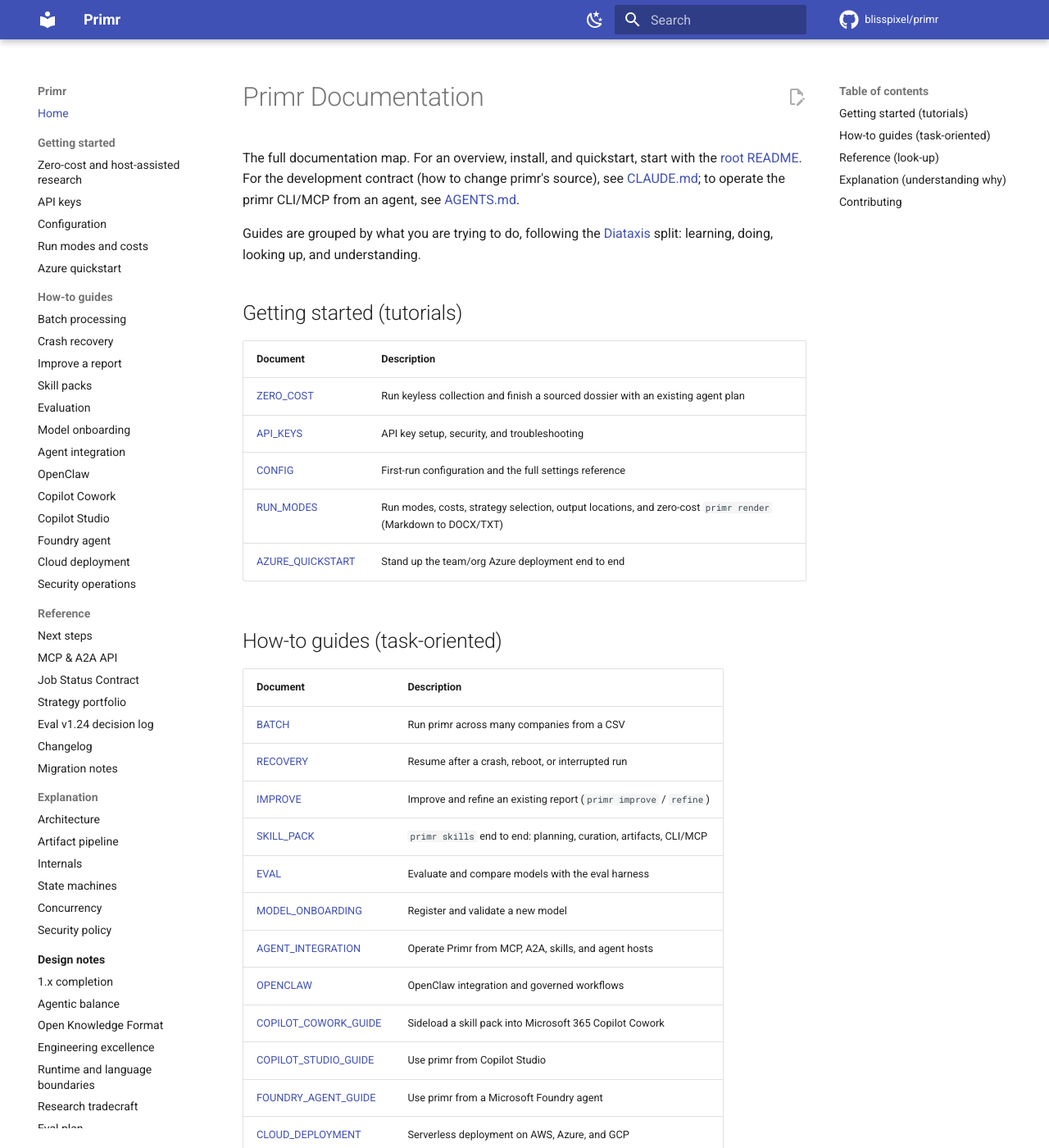
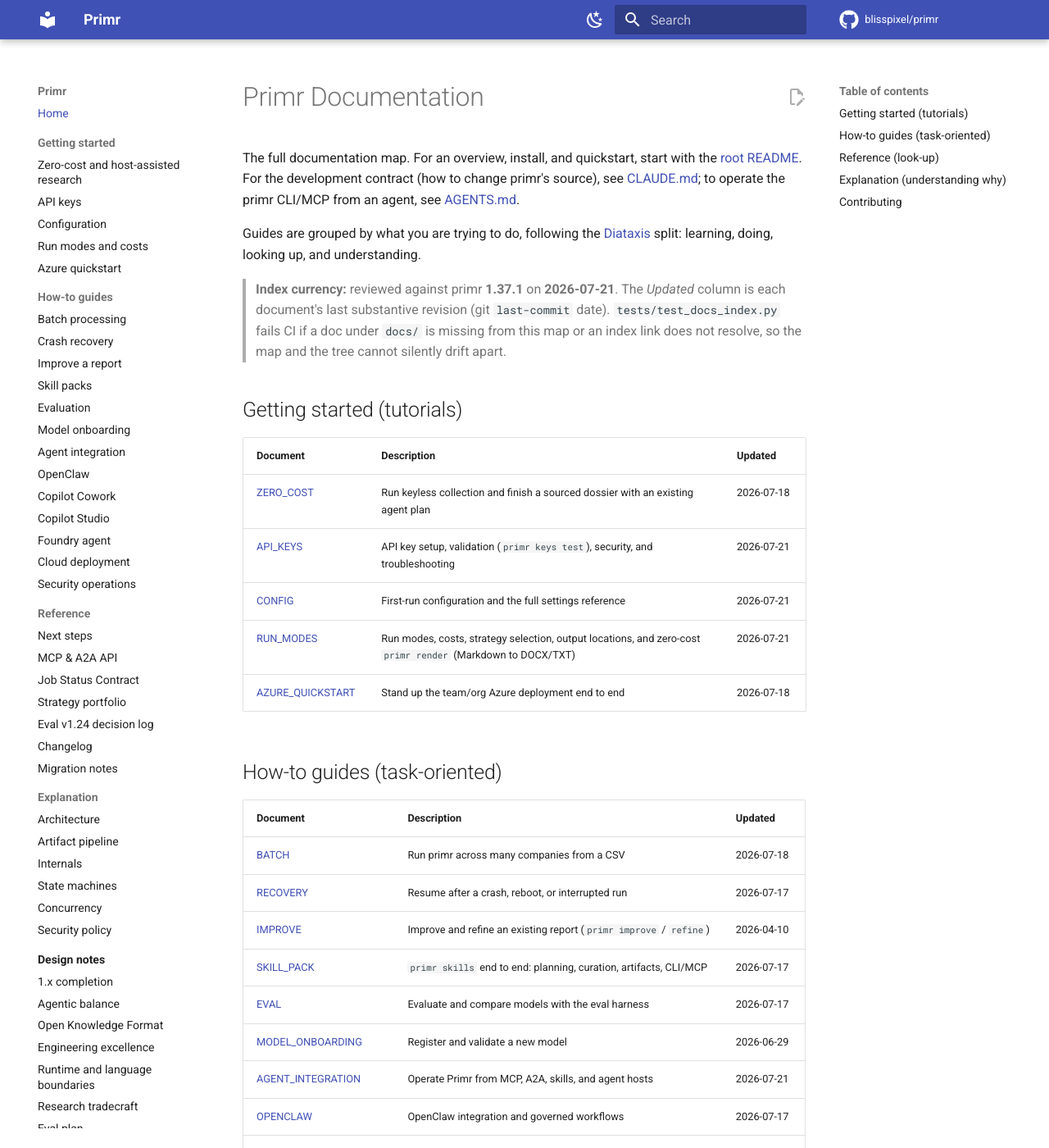
Before and after one commit to blisspixel/primr, an MkDocs documentation site: the page built from docs/README.md, in a window 1280 px wide and 1400 px high. Shown: the whole window at 82% size. Built offline with MkDocs 1.6.1 and Material for MkDocs 9.7.7, drawn with Linux system fonts in a browser that asks for light colours; comment, search, counter and statistics services are not loaded; some of the changed text lies outside the part shown.

Commit message:
Docs index: complete, dated, and self-enforcing (#150)
* Make the docs index complete, dated, and self-enforcing

- docs/README.md: add an 'Updated' column (git last-commit date per doc) and a
  currency stamp; add the previously-missing EVAL_V1_24_0 entry so every doc
  under docs/ is mapped.
- Add tests/test_docs_index.py: fail CI if a top-level doc is missing from the
  index or an index link does not resolve, so the map and tree cannot drift.
- docs/INTERNALS.md: reconcile with the code and ARCHITECTURE.md - refinement
  threshold default is 70 (config GRADE_THRESHOLD_FOR_RESEARCH_REFINEMENT), and
  section writing uses gemini-3.1-pro-preview via previous_interaction_id
  (SECTION_WRITING_MODEL = PRO_MODEL), not gemini-3-flash-preview.

* Apply ruff format to test_docs_index.py

```diff
--- a/docs/README.md
+++ b/docs/README.md
@@ -11,61 +11,68 @@
 [Diataxis](https://diataxis.fr/) split: learning, doing, looking up, and
 understanding.
 
+> **Index currency:** reviewed against primr **1.37.1** on **2026-07-21**. The
+> *Updated* column is each document's last substantive revision (git
+> `last-commit` date). `tests/test_docs_index.py` fails CI if a doc under
+> `docs/` is missing from this map or an index link does not resolve, so the
+> map and the tree cannot silently drift apart.
+
 ## Getting started (tutorials)
 
-| Document | Description |
-|----------|-------------|
-| [ZERO_COST](ZERO_COST.md) | Run keyless collection and finish a sourced dossier with an existing agent plan |
-| [API_KEYS](API_KEYS.md) | API key setup, security, and troubleshooting |
-| [CONFIG](CONFIG.md) | First-run configuration and the full settings reference |
-| [RUN_MODES](RUN_MODES.md) | Run modes, costs, strategy selection, output locations, and zero-cost `primr render` (Markdown to DOCX/TXT) |
-| [AZURE_QUICKSTART](AZURE_QUICKSTART.md) | Stand up the team/org Azure deployment end to end |
+| Document | Description | Updated |
+|----------|-------------|---------|
+| [ZERO_COST](ZERO_COST.md) | Run keyless collection and finish a sourced dossier with an existing agent plan | 2026-07-18 |
+| [API_KEYS](API_KEYS.md) | API key setup, validation (`primr keys test`), security, and troubleshooting | 2026-07-21 |
+| [CONFIG](CONFIG.md) | First-run configuration and the full settings reference | 2026-07-21 |
+| [RUN_MODES](RUN_MODES.md) | Run modes, costs, strategy selection, output locations, and zero-cost `primr render` (Markdown to DOCX/TXT) | 2026-07-21 |
+| [AZURE_QUICKSTART](AZURE_QUICKSTART.md) | Stand up the team/org Azure deployment end to end | 2026-07-18 |
 
 ## How-to guides (task-oriented)
 
-| Document | Description |
-|----------|-------------|
-| [BATCH](BATCH.md) | Run primr across many companies from a CSV |
-| [RECOVERY](RECOVERY.md) | Resume after a crash, reboot, or interrupted run |
-| [IMPROVE](IMPROVE.md) | Improve and refine an existing report (`primr improve` / `refine`) |
-| [SKILL_PACK](SKILL_PACK.md) | `primr skills` end to end: planning, curation, artifacts, CLI/MCP |
-| [EVAL](EVAL.md) | Evaluate and compare models with the eval harness |
-| [MODEL_ONBOARDING](MODEL_ONBOARDING.md) | Register and validate a new model |
-| [AGENT_INTEGRATION](AGENT_INTEGRATION.md) | Operate Primr from MCP, A2A, skills, and agent hosts |
-| [OPENCLAW](OPENCLAW.md) | OpenClaw integration and governed workflows |
-| [COPILOT_COWORK_GUIDE](COPILOT_COWORK_GUIDE.md) | Sideload a skill pack into Microsoft 365 Copilot Cowork |
-| [COPILOT_STUDIO_GUIDE](COPILOT_STUDIO_GUIDE.md) | Use primr from Copilot Studio |
-| [FOUNDRY_AGENT_GUIDE](FOUNDRY_AGENT_GUIDE.md) | Use primr from a Microsoft Foundry agent |
-| [CLOUD_DEPLOYMENT](CLOUD_DEPLOYMENT.md) | Serverless deployment on AWS, Azure, and GCP |
-| [SECURITY_OPS](SECURITY_OPS.md) | Key rotation, audit logs, operational security |
+| Document | Description | Updated |
+|----------|-------------|---------|
+| [BATCH](BATCH.md) | Run primr across many companies from a CSV | 2026-07-18 |
+| [RECOVERY](RECOVERY.md) | Resume after a crash, reboot, or interrupted run | 2026-07-17 |
+| [IMPROVE](IMPROVE.md) | Improve and refine an existing report (`primr improve` / `refine`) | 2026-04-10 |
+| [SKILL_PACK](SKILL_PACK.md) | `primr skills` end to end: planning, curation, artifacts, CLI/MCP | 2026-07-17 |
+| [EVAL](EVAL.md) | Evaluate and compare models with the eval harness | 2026-07-17 |
+| [MODEL_ONBOARDING](MODEL_ONBOARDING.md) | Register and validate a new model | 2026-06-29 |
+| [AGENT_INTEGRATION](AGENT_INTEGRATION.md) | Operate Primr from MCP, A2A, skills, and agent hosts | 2026-07-21 |
+| [OPENCLAW](OPENCLAW.md) | OpenClaw integration and governed workflows | 2026-07-17 |
+| [COPILOT_COWORK_GUIDE](COPILOT_COWORK_GUIDE.md) | Sideload a skill pack into Microsoft 365 Copilot Cowork | 2026-07-21 |
+| [COPILOT_STUDIO_GUIDE](COPILOT_STUDIO_GUIDE.md) | Use primr from Copilot Studio | 2026-07-21 |
+| [FOUNDRY_AGENT_GUIDE](FOUNDRY_AGENT_GUIDE.md) | Use primr from a Microsoft Foundry agent | 2026-07-21 |
+| [CLOUD_DEPLOYMENT](CLOUD_DEPLOYMENT.md) | Serverless deployment on AWS, Azure, and GCP | 2026-07-18 |
+| [SECURITY_OPS](SECURITY_OPS.md) | Key rotation, audit logs, operational security | 2026-07-17 |
 
 ## Reference (look-up)
 
-| Document | Description |
-|----------|-------------|
-| [API](API.md) | MCP server and A2A protocol, programmatic usage |
-| [Job Status](JOB_STATUS.md) | Versioned CLI, MCP, A2A, and API lifecycle contract |
-| [STRATEGY_PORTFOLIO](STRATEGY_PORTFOLIO.md) | Strategy document types and selection |
-| [NEXT_STEPS](NEXT_STEPS.md) | What to build next, why it comes next, and what not to do yet |
-| [CHANGELOG](CHANGELOG.md) | Version history |
-| [MIGRATION](MIGRATION.md) | Error-hierarchy migration notes |
-| [ROADMAP](https://github.com/blisspixel/primr/blob/main/ROADMAP.md) | Ordered development queue and version plan |
+| Document | Description | Updated |
+|----------|-------------|---------|
+| [API](API.md) | MCP server and A2A protocol, programmatic usage | 2026-07-18 |
+| [Job Status](JOB_STATUS.md) | Versioned CLI, MCP, A2A, and API lifecycle contract | 2026-07-10 |
+| [STRATEGY_PORTFOLIO](STRATEGY_PORTFOLIO.md) | Strategy document types and selection | 2026-07-21 |
+| [NEXT_STEPS](NEXT_STEPS.md) | What to build next, why it comes next, and what not to do yet | 2026-07-21 |
+| [CHANGELOG](CHANGELOG.md) | Version history | 2026-07-21 |
+| [MIGRATION](MIGRATION.md) | Error-hierarchy migration notes | 2026-02-02 |
+| [EVAL_V1_24_0](EVAL_V1_24_0.md) | Historical decision record: the v1.24.0 cross-provider eval plan | 2026-06-26 |
+| [ROADMAP](https://github.com/blisspixel/primr/blob/main/ROADMAP.md) | Ordered development queue and version plan | — |
 
 ## Explanation (understanding why)
 
-| Document | Description |
-|----------|-------------|
-| [ARCHITECTURE](ARCHITECTURE.md) | System design and the 9-tier scraping engine |
-| [ARTIFACTS](ARTIFACTS.md) | The research-vs-shipping artifact pipeline and ship-time gates |
-| [INTERNALS](INTERNALS.md) | Core algorithms and prompt strategy |
-| [STATE_MACHINES](STATE_MACHINES.md) | Tier escalation and job lifecycle |
-| [CONCURRENCY](CONCURRENCY.md) | Threading and concurrency model |
-| [SECURITY](SECURITY.md) | Security policy and the scoped AI/agent threat model |
-| [design/](design/README.md) | Per-workstream design docs and decision audits (incl. the v1.24.0 cross-provider eval) |
+| Document | Description | Updated |
+|----------|-------------|---------|
+| [ARCHITECTURE](ARCHITECTURE.md) | System design and the 9-tier scraping engine | 2026-07-21 |
+| [ARTIFACTS](ARTIFACTS.md) | The research-vs-shipping artifact pipeline and ship-time gates | 2026-07-21 |
+| [INTERNALS](INTERNALS.md) | Core algorithms and prompt strategy | 2026-07-21 |
+| [STATE_MACHINES](STATE_MACHINES.md) | Tier escalation and job lifecycle | 2026-02-02 |
+| [CONCURRENCY](CONCURRENCY.md) | Threading and concurrency model | 2026-07-12 |
+| [SECURITY](SECURITY.md) | Security policy and the scoped AI/agent threat model | 2026-07-21 |
+| [design/](design/README.md) | Per-workstream design docs and decision audits | — |
 
 ## Contributing
 
-| Document | Description |
-|----------|-------------|
-| [CONTRIBUTING](CONTRIBUTING.md) | Dev environment setup and the contribution workflow |
-| [CLAUDE.md](https://github.com/blisspixel/primr/blob/main/CLAUDE.md) | The development contract: seams, constraints, verification gates |
+| Document | Description | Updated |
+|----------|-------------|---------|
+| [CONTRIBUTING](CONTRIBUTING.md) | Dev environment setup and the contribution workflow | 2026-07-09 |
+| [CLAUDE.md](https://github.com/blisspixel/primr/blob/main/CLAUDE.md) | The development contract: seams, constraints, verification gates | — |
```
Also changed, not shown: docs/INTERNALS.md (+11 -12 lines), 1 other file.
